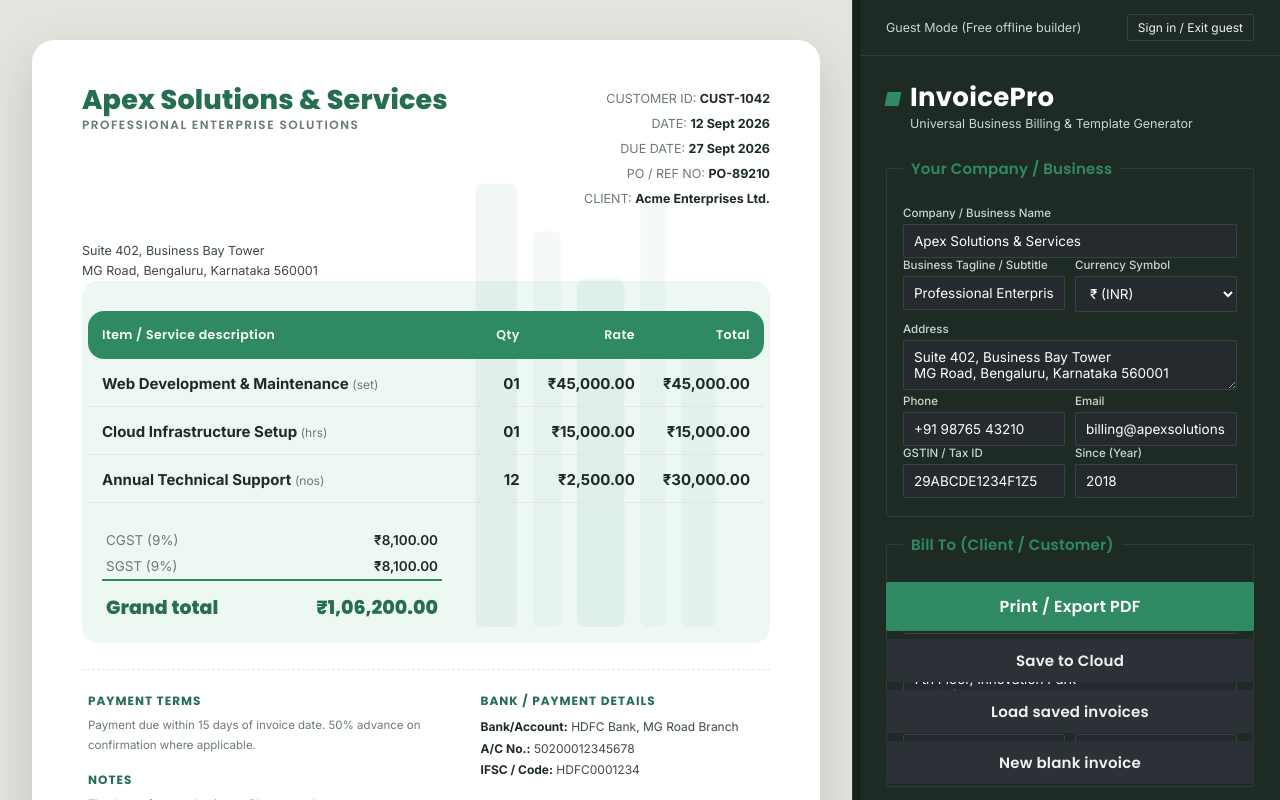
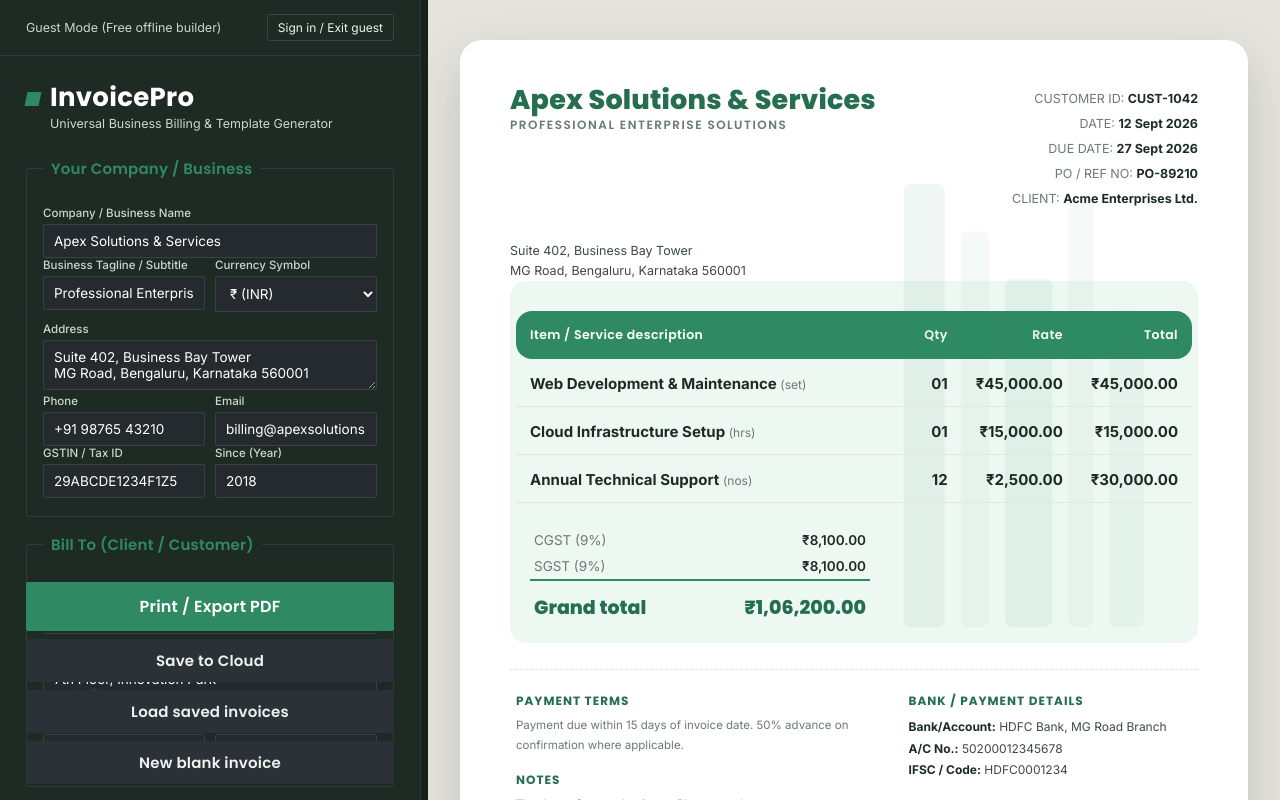
Before and after one commit to ArkamVentures/InvoicePro, a React (Vite) app: page / in a window 1280 px wide. Both pictures are taken after a click on the button "⚡ Continue as Guest (No Login Required)". Shown: the top 800 px of the page. Built offline with nearby package versions, Linux system fonts and the light colour scheme; no server answers.

Commit message:
revert: restore information panel to left side with draggable resizer

```diff
--- a/src/App.jsx
+++ b/src/App.jsx
@@ -53,8 +53,7 @@
     if (!isResizing) return;
 
     const handleMouseMove = (e) => {
-      const windowWidth = window.innerWidth;
-      const newWidth = Math.max(300, Math.min(850, windowWidth - e.clientX));
+      const newWidth = Math.max(300, Math.min(850, e.clientX));
       setLeftWidth(newWidth);
       localStorage.setItem("invoicepro_panel_width", newWidth);
     };
@@ -205,18 +204,8 @@
     <>
       <div
         className={`app ${isResizing ? "resizing" : ""}`}
-        style={{ gridTemplateColumns: `1fr 8px ${leftWidth}px` }}
+        style={{ gridTemplateColumns: `${leftWidth}px 8px 1fr` }}
       >
-        <InvoicePreview invoice={invoice} />
-
-        <div
-          className="resizer-handle"
-          onMouseDown={handleMouseDown}
-          title="Drag to resize panels"
-        >
-          <div className="resizer-bar" />
-        </div>
-
         <div className="panel-wrap">
           <div className="session-bar">
             <span className="session-email">{session ? session.user.email : "Guest Mode (Free offline builder)"}</span>
@@ -241,6 +230,16 @@
             saving={saving}
           />
         </div>
+
+        <div
+          className="resizer-handle"
+          onMouseDown={handleMouseDown}
+          title="Drag to resize panels"
+        >
+          <div className="resizer-bar" />
+        </div>
+
+        <InvoicePreview invoice={invoice} />
       </div>
 
       {showLoad && (
--- a/src/styles.css
+++ b/src/styles.css
@@ -20,7 +20,7 @@
 .boot-screen{min-height:100vh;display:flex;align-items:center;justify-content:center;background:var(--graphite);color:var(--silver-light);font-family:'Poppins';}
 
 /* ---- App shell ---- */
-.app{display:grid;grid-template-columns:1fr 8px 420px;min-height:100vh;}
+.app{display:grid;grid-template-columns:420px 8px 1fr;min-height:100vh;}
 .app.resizing{user-select:none;cursor:col-resize;}
 @media (max-width:980px){.app{grid-template-columns:1fr !important;}}
 
```
